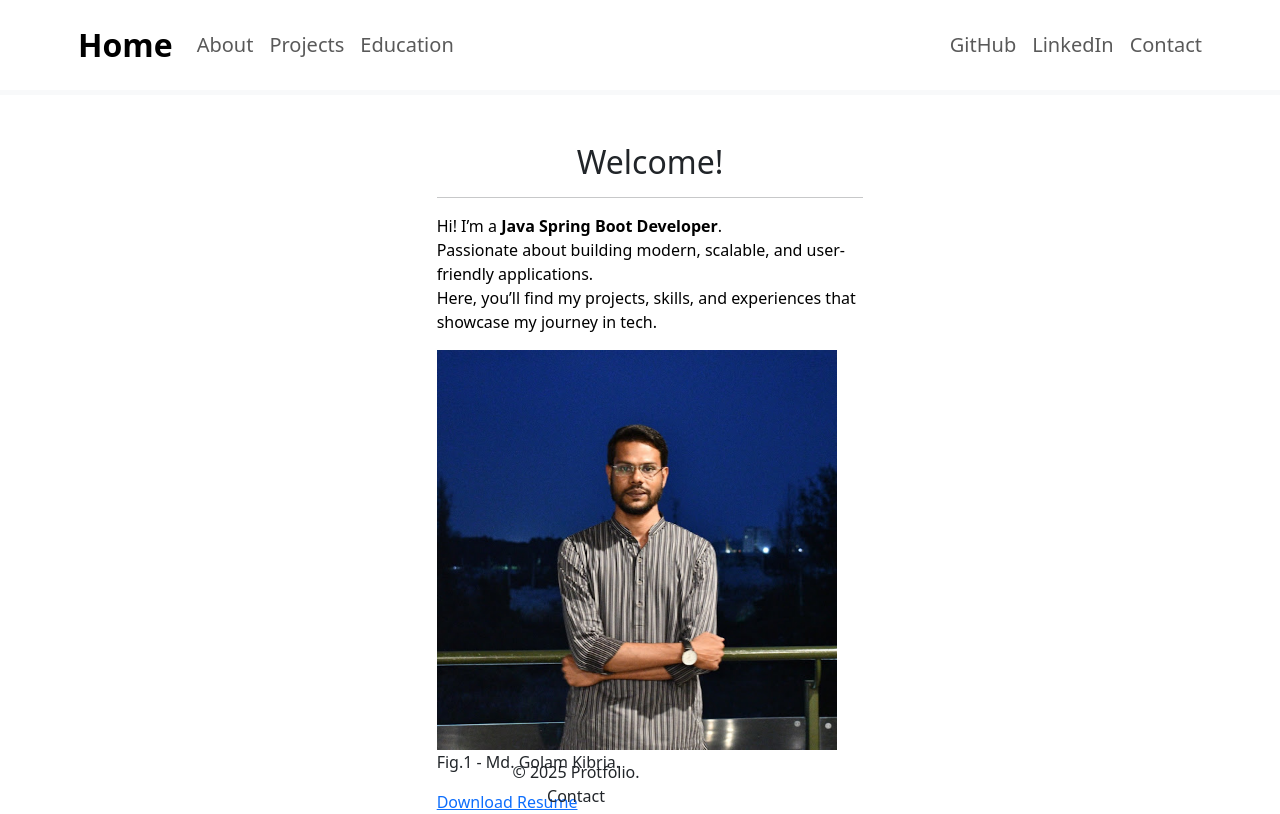
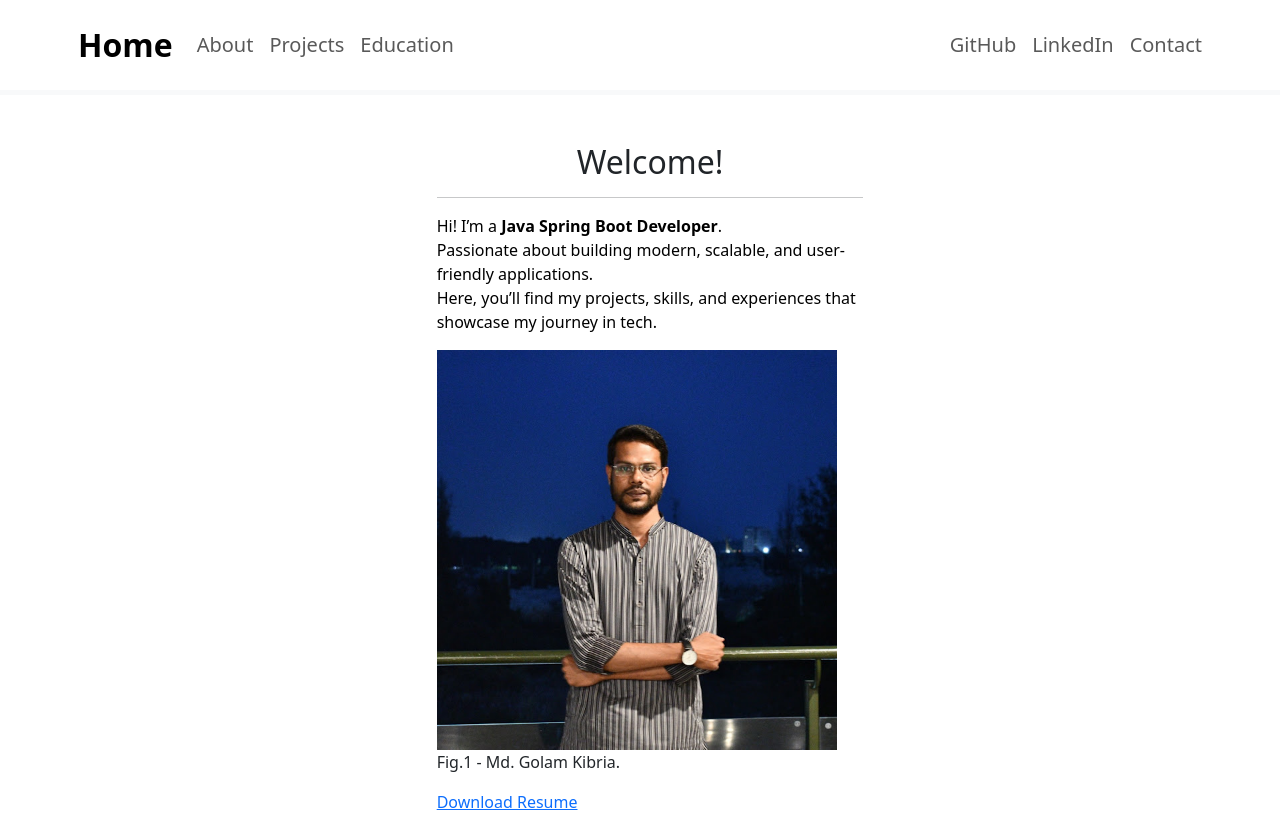
Before and after one commit to kibria1010/protfolio, a React (Create React App) app: page / in a window 1280 px wide. Built offline with nearby package versions, Linux system fonts and the light colour scheme.

Commit message:
title added

```diff
--- a/src/component/ProtfolioComponent.jsx
+++ b/src/component/ProtfolioComponent.jsx
@@ -2,13 +2,20 @@ import { BrowserRouter, Route, Routes } from "react-router-dom";
 import HeaderComponent from "./HeaderComponent";
 import WelcomeComponent from "./WelcomeComponent";
 import FooterComponent from "./FoaterComponent"
+import { useEffect } from 'react';
 
 import './Protfolioo.css'
 import ContactComponent from "./ContactComponent";
 import Dropdown from "./Dropdown";
 import Learning from "./Learning";
 
+
 export default function ProtfolioComponent() {
+
+    useEffect(() => {
+        document.title = 'Md. Golam Kibria - Protfolio';},
+        [])
+
     return (
         <div className="ProtfolioComponent">
             <BrowserRouter>
@@ -19,7 +26,7 @@ export default function ProtfolioComponent() {
                         <Route path='/dropdown' element={ <Dropdown/> }/>
                         <Route path='/learning' element={ <Learning/> }/>
                     </Routes>
-                     <FooterComponent/>
+
             </BrowserRouter>
         </div>
     )
```
